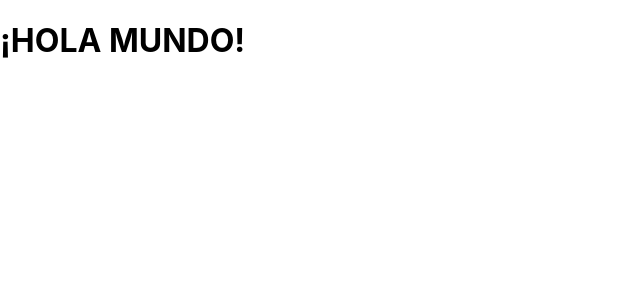
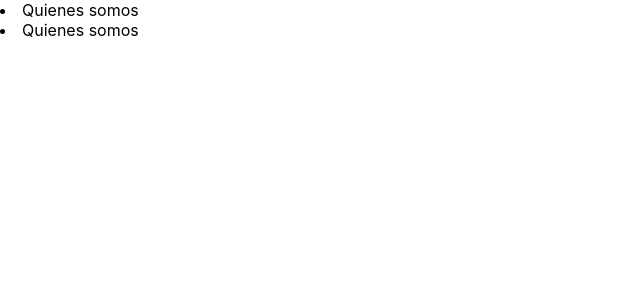
Before and after one commit to FranCastro77/ProyectoTiendaFranciscoCastro, a React (Create React App) app in the folder tiendafranciscocastro/: page / in a window 1280 px wide. Shown: the top 300 px of the page, without its empty margins (0-640 px from the left). Built offline with nearby package versions, Linux system fonts and the light colour scheme.

Commit message:
Primer repositorio con MacPro 20.08

```diff
--- a/tiendafranciscocastro/src/App.js
+++ b/tiendafranciscocastro/src/App.js
@@ -1,12 +1,30 @@
 import logo from './logo.svg';
 import './App.css';
+import NavBar from './components/NavBar';
 
 function App() {
   return (
 
 
-      <h1>¡HOLA MUNDO!</h1>
+      // <><><><>
+      // <>
 
+      <NavBar/>
+/*
+
+        <h1>¡HOLA MUNDO!</h1>
+        <Saludos name='Francisco' lastname='Castro' /></>
+      <Saludos name='Marina' lastname='Luissi' /></>
+
+      <li>VER</li></>
+      <li>VER2</li></>
+      <li>VER3</li></> */
+
+
+
+
+
+/*
     // <div className="App">
     //   <header className="App-header">
     //     <img src={logo} className="App-logo" alt="logo" />
@@ -14,15 +32,15 @@ function App() {
     //       Edit <code>src/App.js</code> and save to reload.
     //     </p>
     //     <a
-    //       className="App-link"
-    //       href="https://reactjs.org"
-    //       target="_blank"
-    //       rel="noopener noreferrer"
-    //     >
-    //       Learn React
-    //     </a>
-    //   </header>
-    // </div>
+          className="App-link"
+          href="https://reactjs.org"
+          target="_blank"
+          rel="noopener noreferrer"
+        >
+          Learn React
+        </a>
+      </header>
+    </div> */
   );
 }
 
--- /dev/null
+++ b/tiendafranciscocastro/src/components/NavBar.js
@@ -0,0 +1,28 @@
+// import React from 'react'
+
+// const Saludos = ({name, lastname, children}) => {
+//   return (
+//     <>
+//      <h1>Saludos a {name} {lastname}</h1>
+//      {children}
+//     </>
+
+//   )
+// }
+
+//export default Saludos//
+
+
+
+import React from 'react'
+
+const NavBar = () => {
+  return (
+    <div>
+      <li>Quienes somos</li>
+      <li>Quienes somos</li>
+    </div>
+  )
+}
+
+export default NavBar
```
Also changed, not shown: tiendafranciscocastro/src/assets/images/icons8-comprar-48.png (added), tiendafranciscocastro/src/components/CartWidget.js (added), tiendafranciscocastro/src/components/ItemListContainer.js (added), 1 other file (tests, documents, lock files or other folders).
